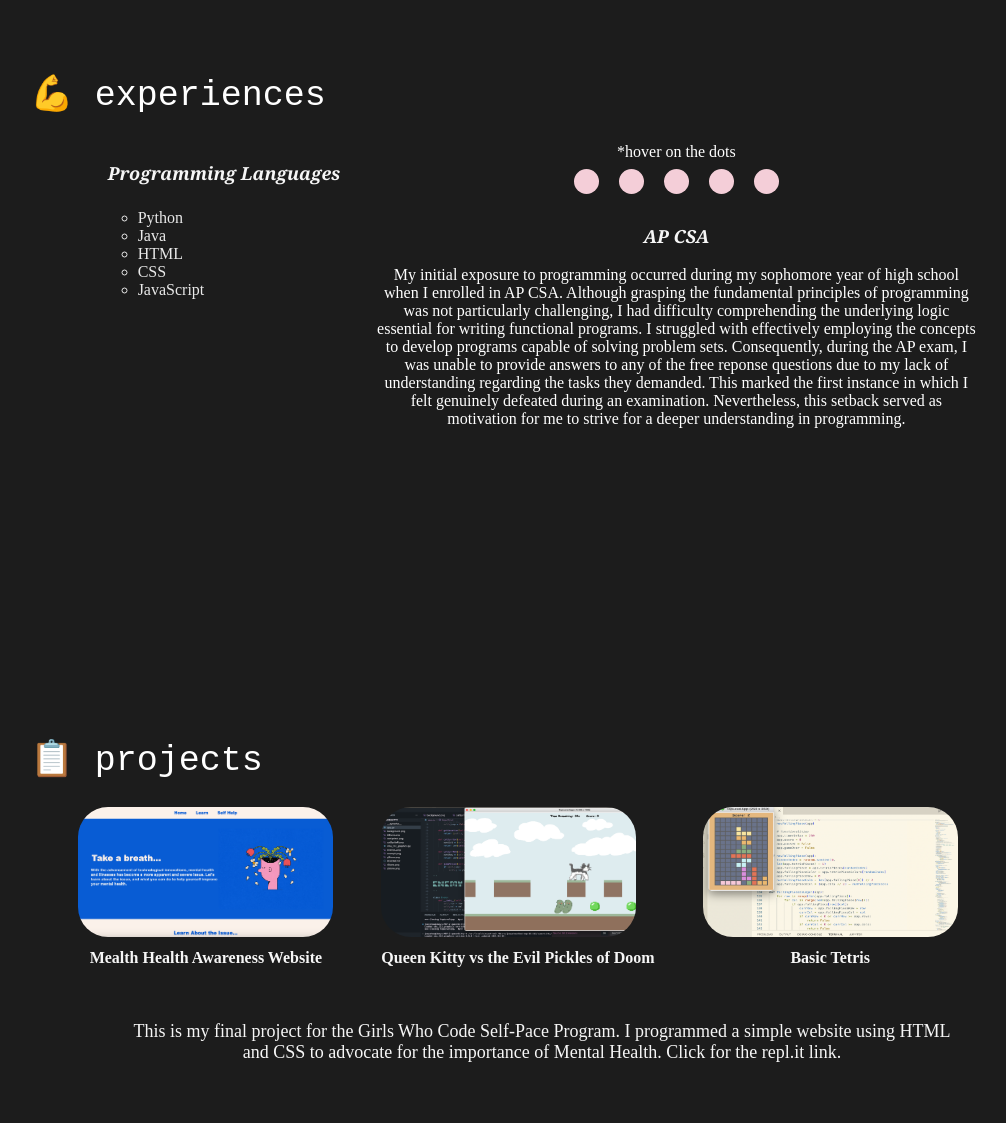
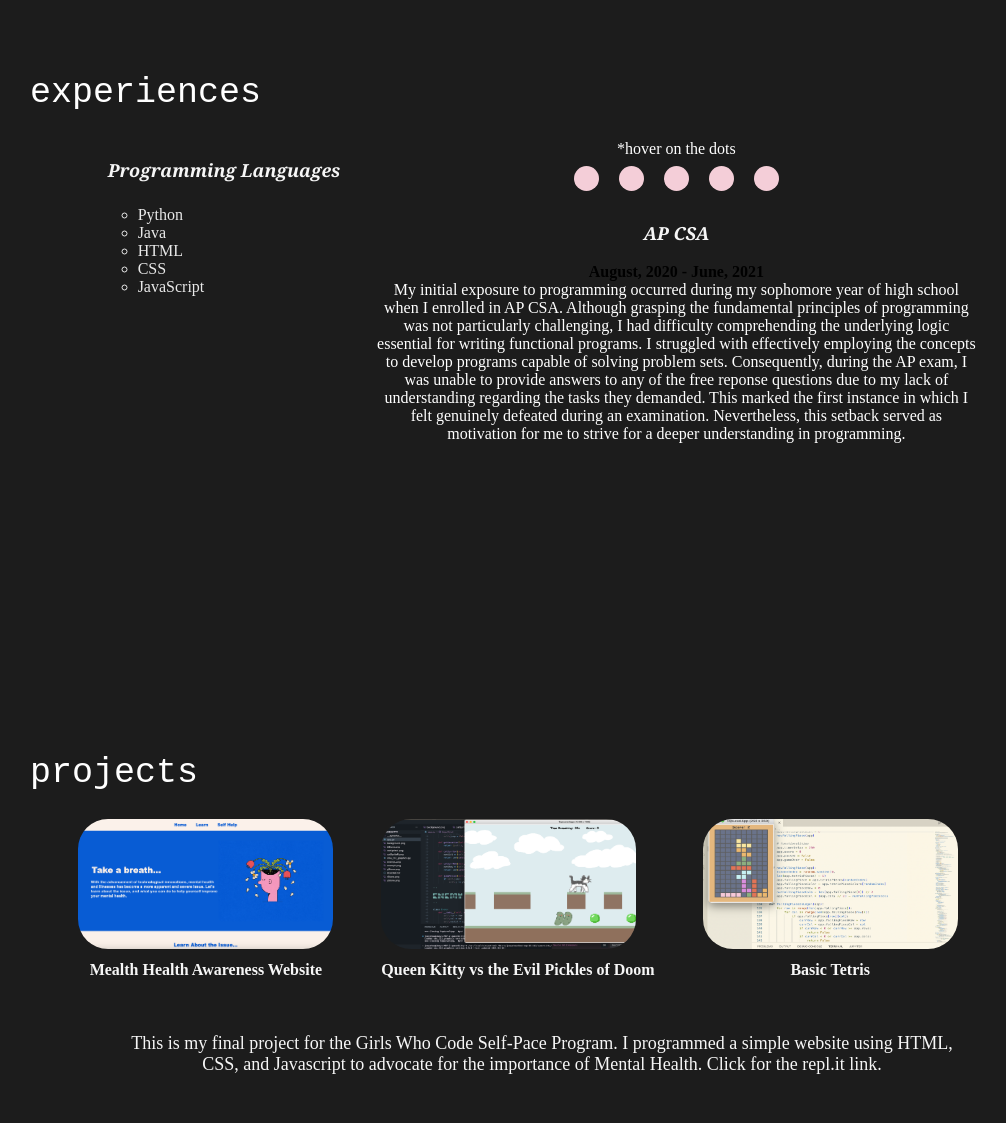
Before and after one commit to melllllkk/portfolio, a plain HTML site: page index.html in a window 1280 px wide. Shown: the part 583-1706 px from the top of the page, without its empty margins (98-1104 px from the left). Drawn offline with Linux system fonts and the light colour scheme.

Commit message:
Update index.html

```diff
--- a/index.html
+++ b/index.html
@@ -38,7 +38,7 @@
   </section>
 
   <section id="experiences">
-    <h1>&#128170; experiences</h1>
+    <h1 class="typewriter">experiences</h1>
     <div class="container">
       <h3>Programming Languages</h3>
       <ul id="langul">
@@ -50,7 +50,9 @@
       </ul>
     </div>
     <div class="container">
-      <p>*hover on the dots</p>
+      <p>
+        *hover on the dots
+      </p>
       <span id="d1" class="dot"></span>
       <span id="d2" class="dot"></span>
       <span id="d3" class="dot"></span>
@@ -58,6 +60,7 @@
       <span id="d5" class="dot"></span>
 
       <h3 id="ex-title">AP CSA</h3>
+      <h4 id="ex-date">August, 2020 - June, 2021</h4>
       <p id="ex-text">
         My initial exposure to programming occurred during my sophomore year of high school when I enrolled in AP CSA.
         Although grasping the fundamental principles of programming was not particularly challenging, I
@@ -73,7 +76,7 @@
 
 
   <section id="projects">
-    <h1>&#128203; projects</h1>
+    <h1>projects</h1>
 
     <div class="port-container">
       <div>
@@ -90,7 +93,7 @@
       </div>
     </div>
     <h3 id="port-desc">
-      This is my final project for the Girls Who Code Self-Pace Program. I programmed a simple website using HTML and CSS to advocate for the importance of Mental Health. Click for the repl.it link.
+      This is my final project for the Girls Who Code Self-Pace Program. I programmed a simple website using HTML, CSS, and Javascript to advocate for the importance of Mental Health. Click for the repl.it link.
     </h3>
 
 
```
